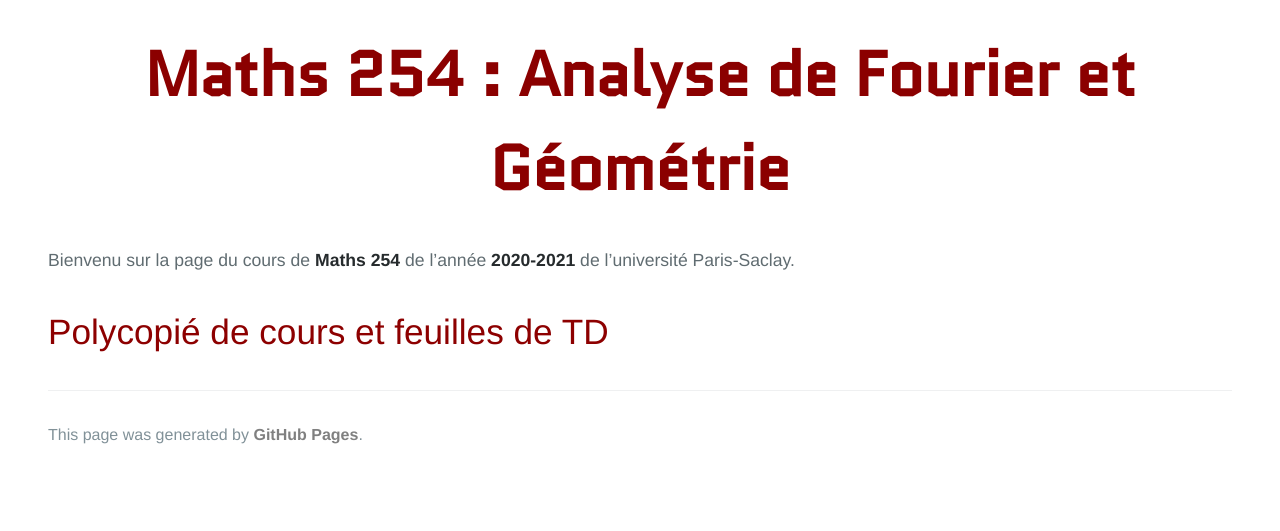
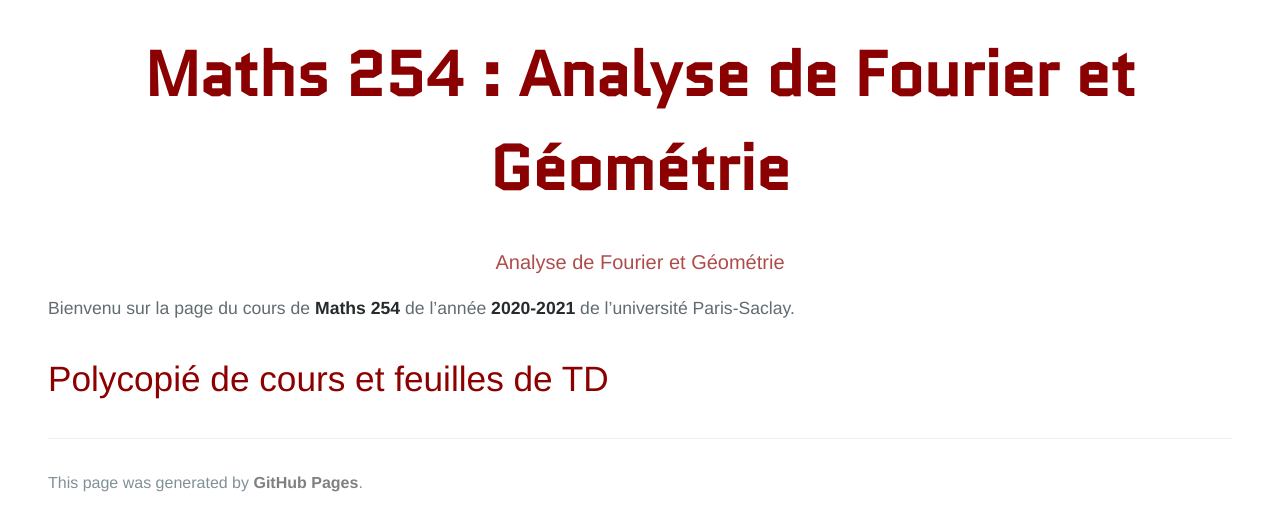
Before and after one commit to KevinDestagnol/algebre.github.io, a Jekyll site: the page built from index.md, in a window 1280 px wide, cut to the strip 264-795 px from the top of the page. Built offline with Jekyll 4.4.1, drawn with Linux system fonts in a browser that asks for light colours; some web fonts are replaced; our own code applies the rules of GitHub Pages for plain Markdown files; the repository's description, which GitHub fills in, is left out.

Commit message:
Update _config.yml

```diff
--- a/_config.yml
+++ b/_config.yml
@@ -3,3 +3,4 @@ classes: wide
 
 
 title: "Maths 254 : Analyse de Fourier et Géométrie"
+description: Analyse de Fourier et Géométrie
```
